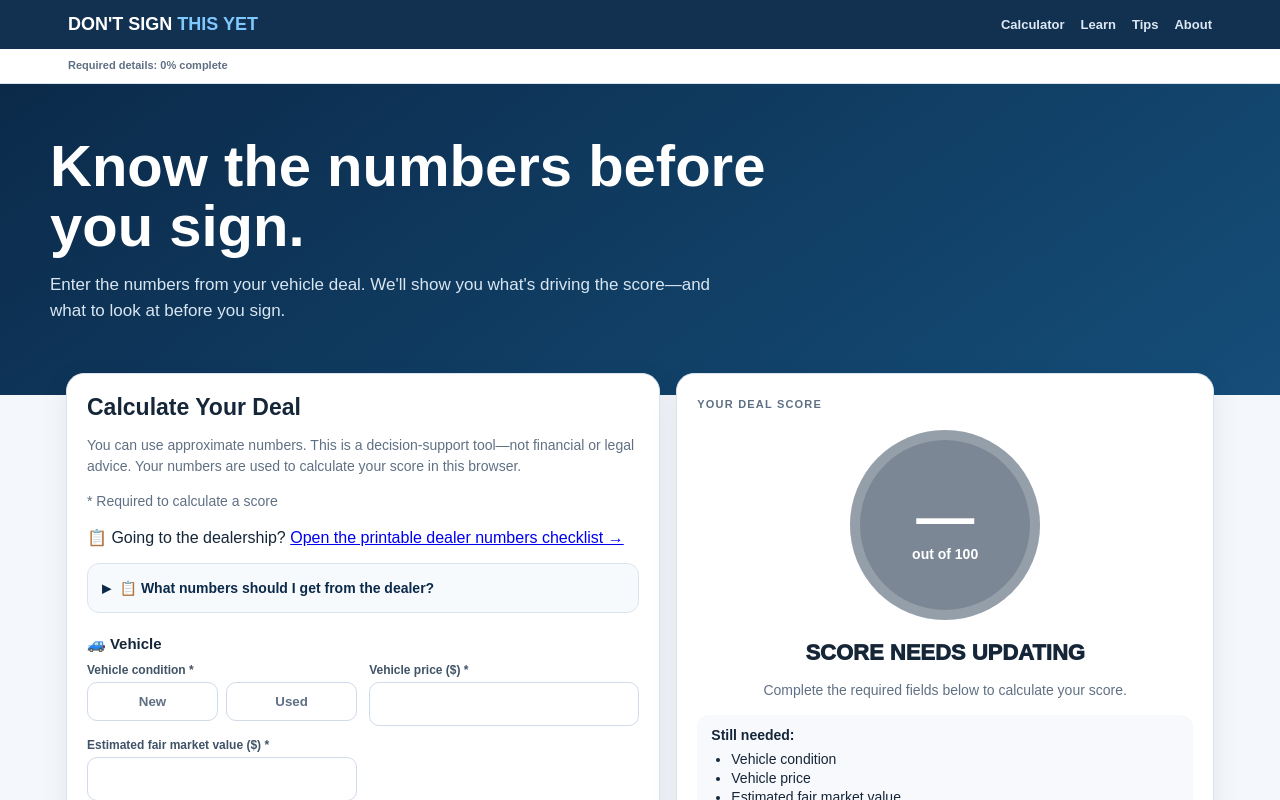
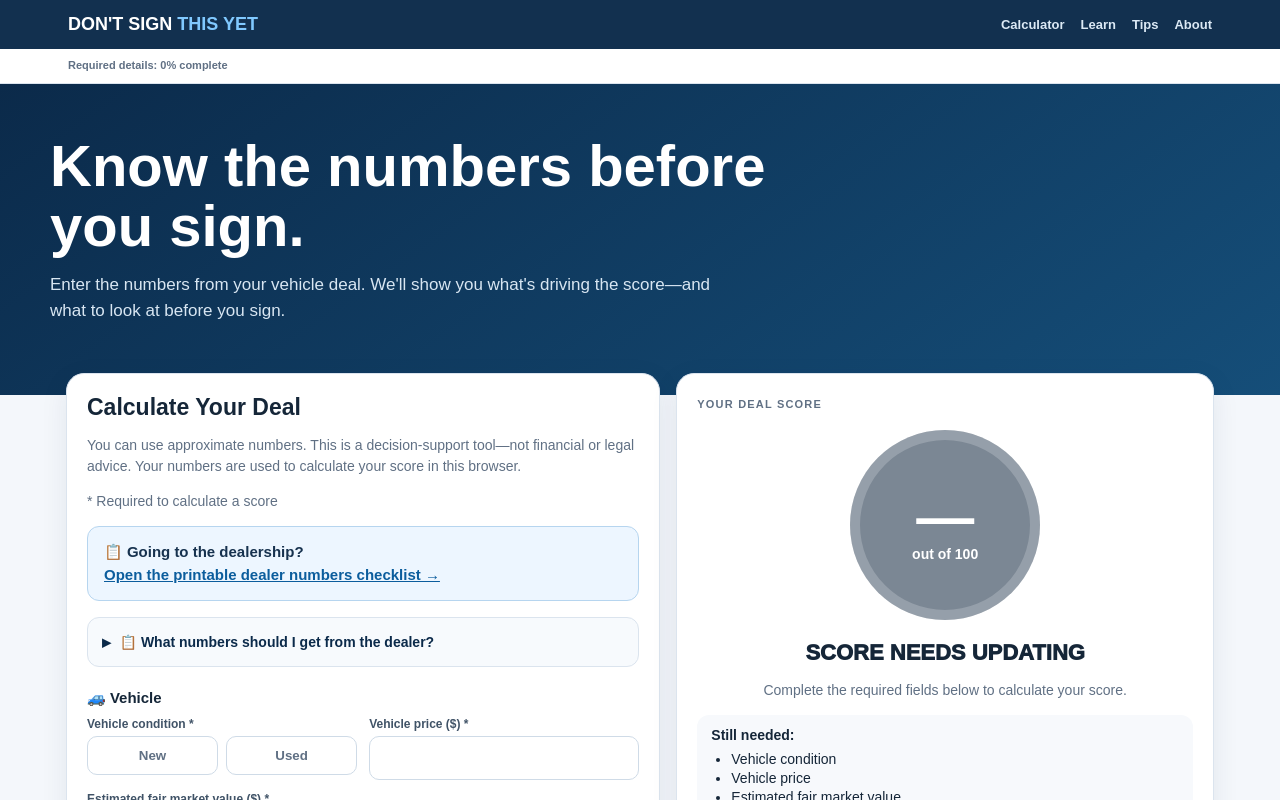
Before and after one commit to rmerrow1/dont-sign-this-yet, a Next.js app: page / in a window 1280 px wide. Shown: the top 800 px of the page. Built offline with nearby package versions, Linux system fonts and the light colour scheme.

Commit message:
Make dealer checklist link visible above calculator fields

```diff
--- a/app/globals.css
+++ b/app/globals.css
@@ -37,6 +37,7 @@
 .preliminaryNotice{text-align:left;margin:14px 0 0;padding:12px 14px;border:1px solid #e8cf83;border-radius:10px;background:#fff9e8;color:#553f0c;font-size:14px;line-height:1.5}
 .preliminaryNotice a{color:#0b5d9d;font-weight:800}
 .guidePromo{margin-top:18px;padding:20px}.guidePromo h2{margin:0 0 8px}.guidePromo p{margin:0 0 10px;color:#405367}.guidePromo a{color:#0b5d9d;font-weight:800}
+.checklistCallout{margin:14px 0;padding:14px 16px;border:1px solid #b6d5ef;border-radius:12px;background:#edf6ff;color:#17324f;font-size:15px;line-height:1.5;font-weight:700}.checklistCallout a{display:block;color:#0b5d9d;font-weight:900}
 .guideHeader{display:flex;justify-content:space-between;align-items:center;gap:16px;padding:16px max(20px,calc((100vw - 1120px)/2));background:#17324f;color:#fff}.guideHeader a{color:#fff;text-decoration:none;font-weight:800}.guideHeader span{color:#a9d8fa}
 .guideWrap{max-width:920px;margin:32px auto;padding:0 18px 48px}.guideArticle{padding:clamp(20px,4vw,44px);line-height:1.65}.guideArticle h1{line-height:1.15;margin:0 0 18px;font-size:clamp(30px,4vw,44px)}.guideArticle h2{margin:34px 0 10px;font-size:23px}.guideArticle p{margin:12px 0}.guideArticle li{margin:8px 0}.guideEyebrow{color:#1769aa;font-weight:800;text-transform:uppercase;letter-spacing:.08em;font-size:13px}.guideLead{font-size:19px;color:#405367}
 .guideTable{border-collapse:collapse;width:100%;max-width:640px;margin:16px 0}.guideTable caption{text-align:left;font-weight:800;margin-bottom:6px}.guideTable th,.guideTable td{padding:10px 8px;border-bottom:1px solid #d7e1ec}.guideTable th{text-align:left;font-weight:600}.guideTable td{text-align:right;white-space:nowrap}.guideTotal{background:#eaf4ff;font-weight:800}.guideAction{display:inline-block;margin:18px 0;padding:12px 18px;background:#1c659f;color:#fff;border-radius:10px;font-weight:800;text-decoration:none}.guideAction:hover{background:#154f80}.guideNote{font-size:14px;color:#405367}.guideSources a{overflow-wrap:anywhere;color:#145d98}
```
